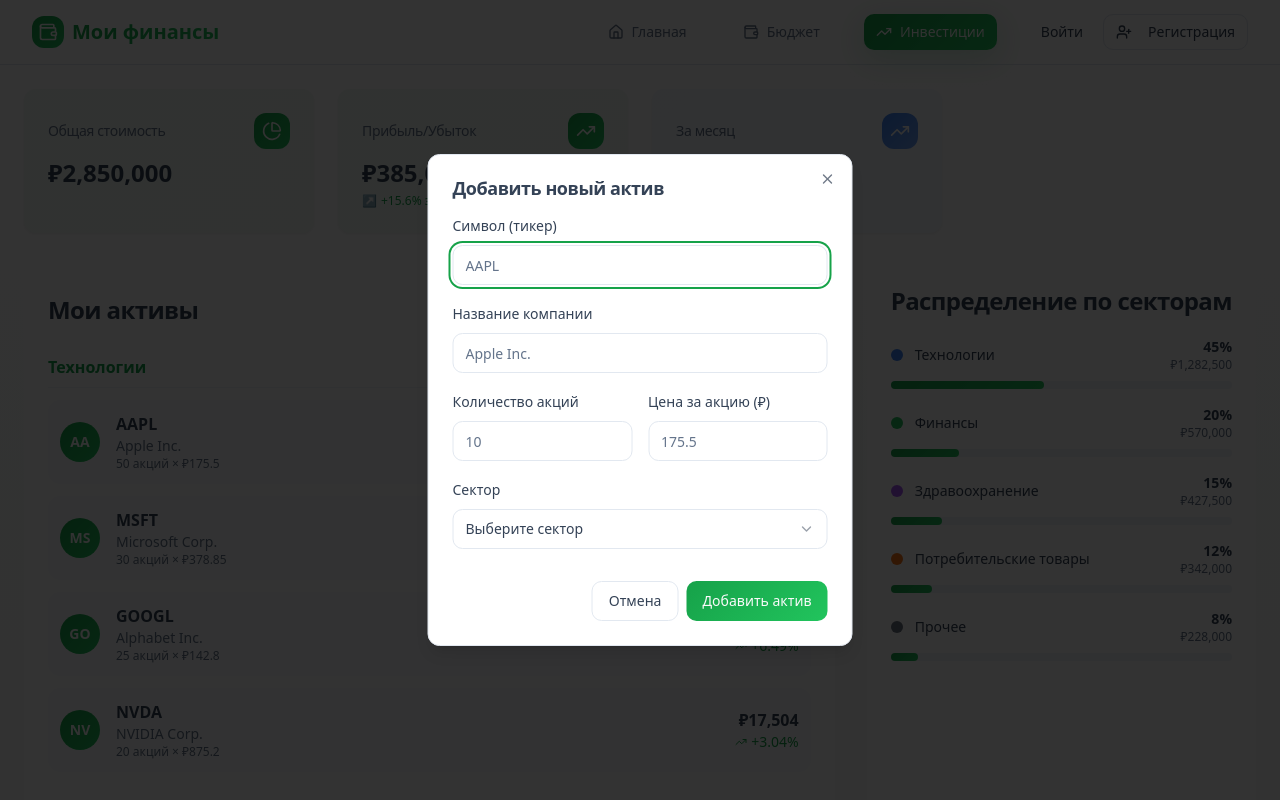
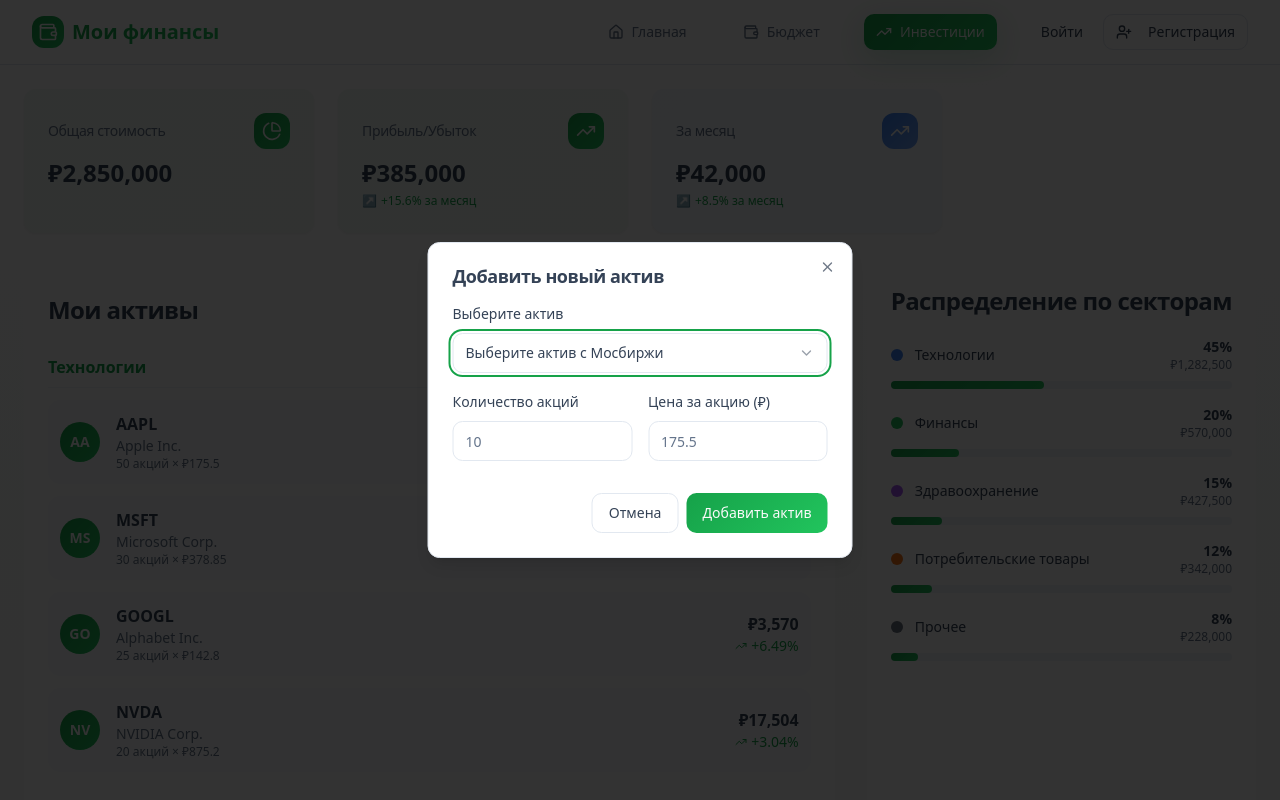
Before and after one commit to lopatuxin/budget-invest-bloom-monorepo, a React (Vite) app: page /investments in a window 1280 px wide. Both pictures are taken after a click on the button "Добавить актив". Shown: the top 800 px of the page. Built offline with nearby package versions, Linux system fonts and the light colour scheme.

Commit message:
Изменить поле названия актива
Заменить поле ввода названия актива на выпадающий список, так как название будет браться из мосбиржи и присылаться беком.

```diff
--- a/src/components/AddAssetDialog.tsx
+++ b/src/components/AddAssetDialog.tsx
@@ -14,27 +14,33 @@ interface AddAssetDialogProps {
 const AddAssetDialog = ({ onAddAsset }: AddAssetDialogProps) => {
   const [open, setOpen] = useState(false);
   const [formData, setFormData] = useState({
-    symbol: '',
-    name: '',
+    asset: '',
     shares: '',
     price: '',
     sector: ''
   });
   const { toast } = useToast();
 
-  const sectors = [
-    'Технологии',
-    'Финансы',
-    'Здравоохранение',
-    'Автомобили',
-    'Потребительские товары',
-    'Прочее'
+  // Моковые данные активов с Мосбиржи
+  const availableAssets = [
+    { symbol: 'SBER', name: 'ПАО Сбербанк', sector: 'Финансы' },
+    { symbol: 'GAZP', name: 'Газпром', sector: 'Прочее' },
+    { symbol: 'LKOH', name: 'ЛУКОЙЛ', sector: 'Прочее' },
+    { symbol: 'YNDX', name: 'Яндекс', sector: 'Технологии' },
+    { symbol: 'ROSN', name: 'Роснефть', sector: 'Прочее' },
+    { symbol: 'NVTK', name: 'НОВАТЭК', sector: 'Прочее' },
+    { symbol: 'TCSG', name: 'TCS Group', sector: 'Финансы' },
+    { symbol: 'MTSS', name: 'МТС', sector: 'Технологии' },
+    { symbol: 'MGNT', name: 'Магнит', sector: 'Потребительские товары' },
+    { symbol: 'AFLT', name: 'Аэрофлот', sector: 'Прочее' }
   ];
 
   const handleSubmit = (e: React.FormEvent) => {
     e.preventDefault();
 
-    if (!formData.symbol || !formData.name || !formData.shares || !formData.price || !formData.sector) {
+    const selectedAsset = availableAssets.find(asset => asset.symbol === formData.asset);
+
+    if (!formData.asset || !selectedAsset || !formData.shares || !formData.price) {
       toast({
         title: "Ошибка",
         description: "Пожалуйста, заполните все поля",
@@ -56,23 +62,23 @@ const AddAssetDialog = ({ onAddAsset }: AddAssetDialogProps) => {
     }
 
     const newAsset = {
-      symbol: formData.symbol.toUpperCase(),
-      name: formData.name,
+      symbol: selectedAsset.symbol,
+      name: selectedAsset.name,
       shares: shares,
       price: price,
       value: shares * price,
       change: 0,
       changePercent: 0,
-      sector: formData.sector
+      sector: selectedAsset.sector
     };
 
     onAddAsset(newAsset);
-    setFormData({ symbol: '', name: '', shares: '', price: '', sector: '' });
+    setFormData({ asset: '', shares: '', price: '', sector: '' });
     setOpen(false);
 
     toast({
       title: "Успешно",
-      description: `Актив ${formData.symbol} добавлен в портфель`
+      description: `Актив ${selectedAsset.symbol} добавлен в портфель`
     });
   };
 
@@ -97,24 +103,22 @@ const AddAssetDialog = ({ onAddAsset }: AddAssetDialogProps) => {
         </DialogHeader>
         <form onSubmit={handleSubmit} className="space-y-4">
           <div className="space-y-2">
-            <Label htmlFor="symbol">Символ (тикер)</Label>
-            <Input
-              id="symbol"
-              placeholder="AAPL"
-              value={formData.symbol}
-              onChange={(e) => handleInputChange('symbol', e.target.value)}
-              className="uppercase"
-            />
-          </div>
-
-          <div className="space-y-2">
-            <Label htmlFor="name">Название компании</Label>
-            <Input
-              id="name"
-              placeholder="Apple Inc."
-              value={formData.name}
-              onChange={(e) => handleInputChange('name', e.target.value)}
-            />
+            <Label htmlFor="asset">Выберите актив</Label>
+            <Select value={formData.asset} onValueChange={(value) => handleInputChange('asset', value)}>
+              <SelectTrigger>
+                <SelectValue placeholder="Выберите актив с Мосбиржи" />
+              </SelectTrigger>
+              <SelectContent>
+                {availableAssets.map((asset) => (
+                  <SelectItem key={asset.symbol} value={asset.symbol}>
+                    <div className="flex flex-col">
+                      <span className="font-medium">{asset.symbol}</span>
+                      <span className="text-sm text-muted-foreground">{asset.name}</span>
+                    </div>
+                  </SelectItem>
+                ))}
+              </SelectContent>
+            </Select>
           </div>
 
           <div className="grid grid-cols-2 gap-4">
@@ -145,21 +149,6 @@ const AddAssetDialog = ({ onAddAsset }: AddAssetDialogProps) => {
             </div>
           </div>
 
-          <div className="space-y-2">
-            <Label htmlFor="sector">Сектор</Label>
-            <Select value={formData.sector} onValueChange={(value) => handleInputChange('sector', value)}>
-              <SelectTrigger>
-                <SelectValue placeholder="Выберите сектор" />
-              </SelectTrigger>
-              <SelectContent>
-                {sectors.map((sector) => (
-                  <SelectItem key={sector} value={sector}>
-                    {sector}
-                  </SelectItem>
-                ))}
-              </SelectContent>
-            </Select>
-          </div>
 
           <div className="flex justify-end space-x-2 pt-4">
             <Button
```
